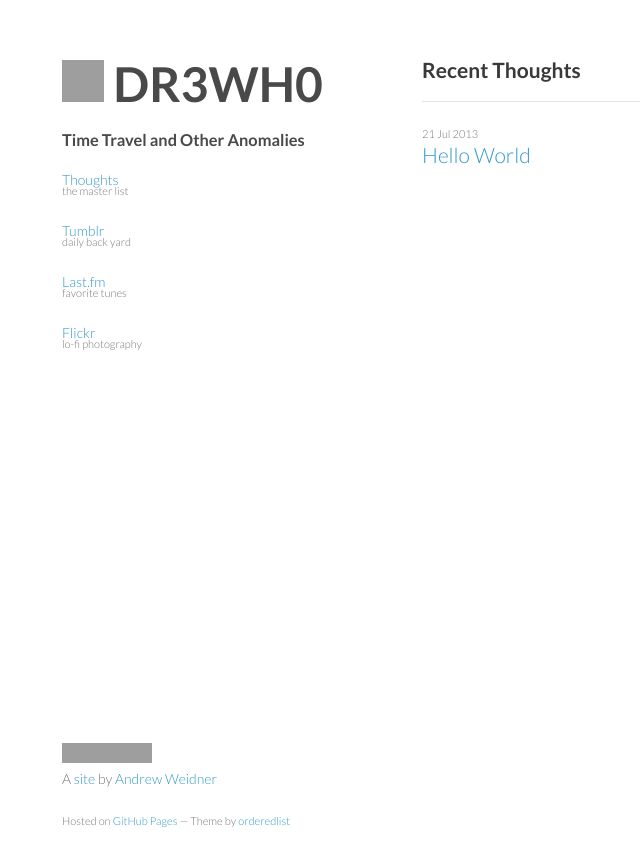
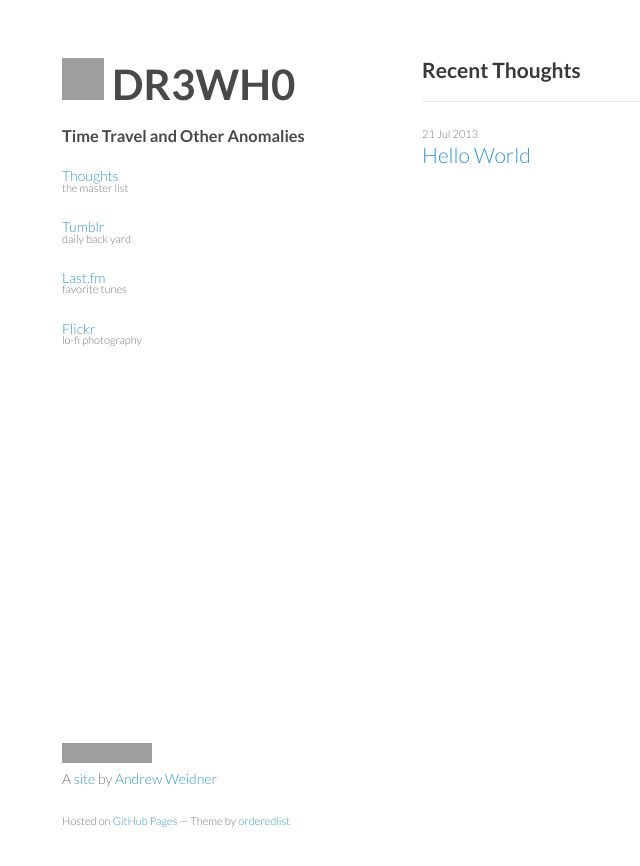
Before and after one commit to drewhop/drewhop.github.io, a Jekyll site: the page built from index.html, in a window 1280 px wide. Shown: the top 866 px of the page, without its empty margins (148-788 px from the left). Built offline with Jekyll 4.4.1, drawn with Linux system fonts in a browser that asks for light colours; comment, search, counter and statistics services are not loaded; grey boxes are pictures that could not be loaded.

Commit message:
Update styles.css

```diff
--- a/stylesheets/styles.css
+++ b/stylesheets/styles.css
@@ -21,7 +21,7 @@ h1, h2, h3 {
 }
 
 h1 {
-  font-size:48px;
+  font-size:42px;
 }
 
 h2 {
```
